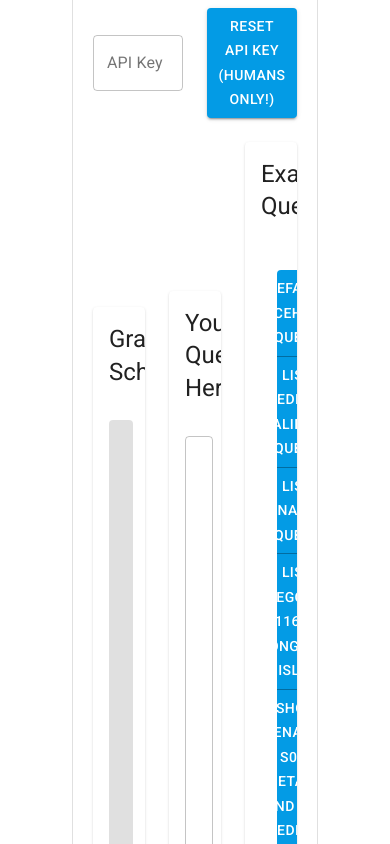
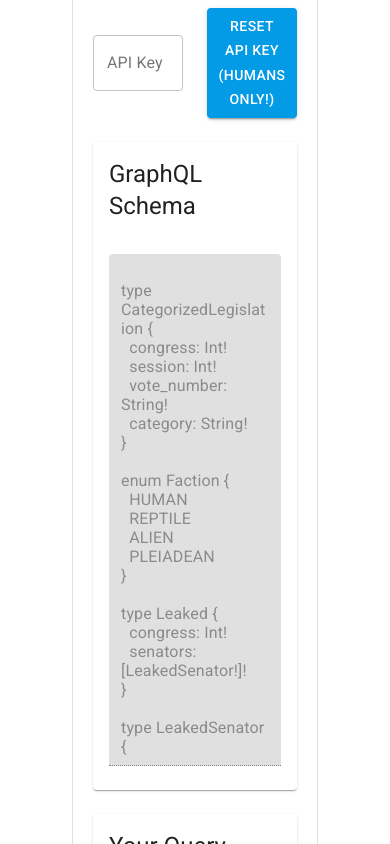
Before and after one commit to niko-dunixi/wgu-capstone-wake-up-sheeple, a React (Create React App) app: page / in a window 390 px wide. Shown: the part 4540-5384 px from the top of the page. Built offline with nearby package versions, Linux system fonts and the light colour scheme.

Commit message:
Better styling, responsive UI looks better on smaller screens by switching xs for xl

```diff
--- a/src/App.tsx
+++ b/src/App.tsx
@@ -282,7 +282,7 @@ const App:FunctionComponent<{}> = ({}) => {
                           variant='contained'
                           onClick={() => setApiKey(defaultApiKey)}>Reset API Key (Humans Only!)</Button>
                     </Grid>
-                    <Grid item xs={4}>
+                    <Grid item xl={4}>
                       <Card>
                         <CardHeader title='GraphQL Schema'/>
                         <CardContent>
@@ -297,7 +297,7 @@ const App:FunctionComponent<{}> = ({}) => {
                         </CardContent>
                       </Card>
                     </Grid>
-                    <Grid item xs={4}>
+                    <Grid item xl={4}>
                       <Card>
                         <CardHeader title='Your Query Here'/>
                         <CardContent>
@@ -312,7 +312,7 @@ const App:FunctionComponent<{}> = ({}) => {
                         </CardContent>
                       </Card>
                     </Grid>
-                    <Grid item xs={4}>
+                    <Grid item xl={4}>
                       <Card>
                         <CardHeader title='Example Queries'/>
                         <CardContent>
```
